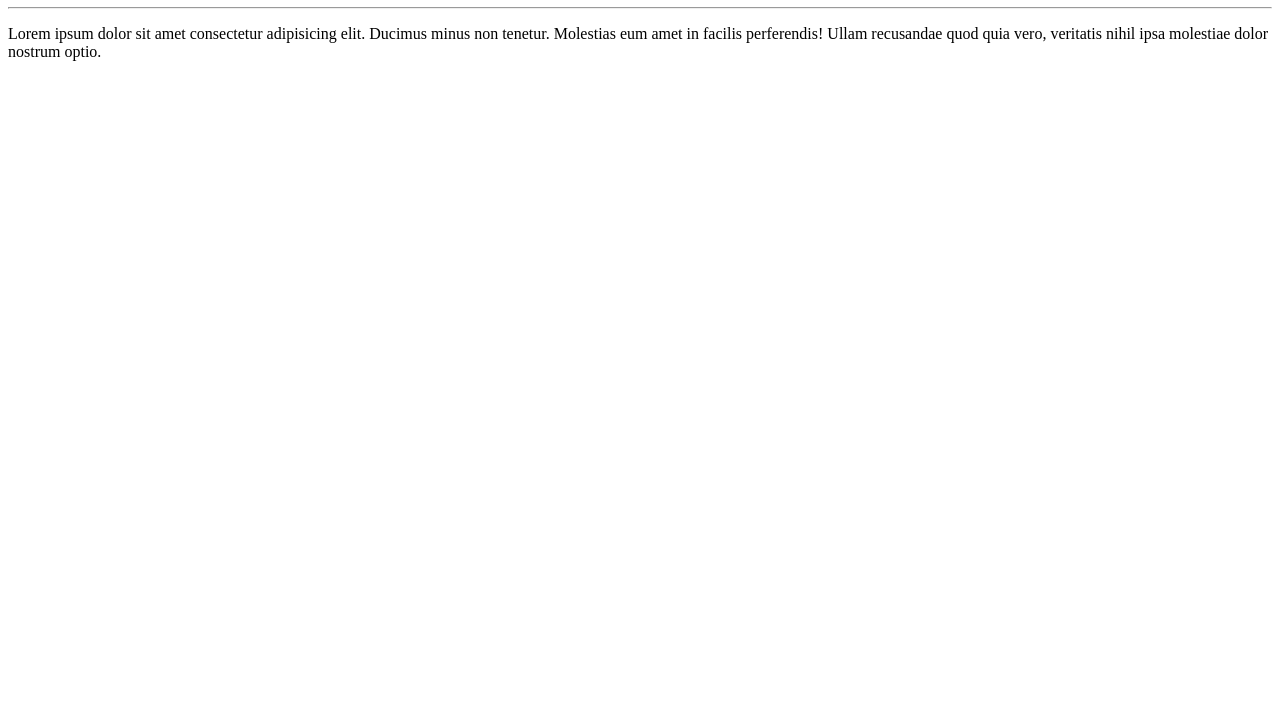
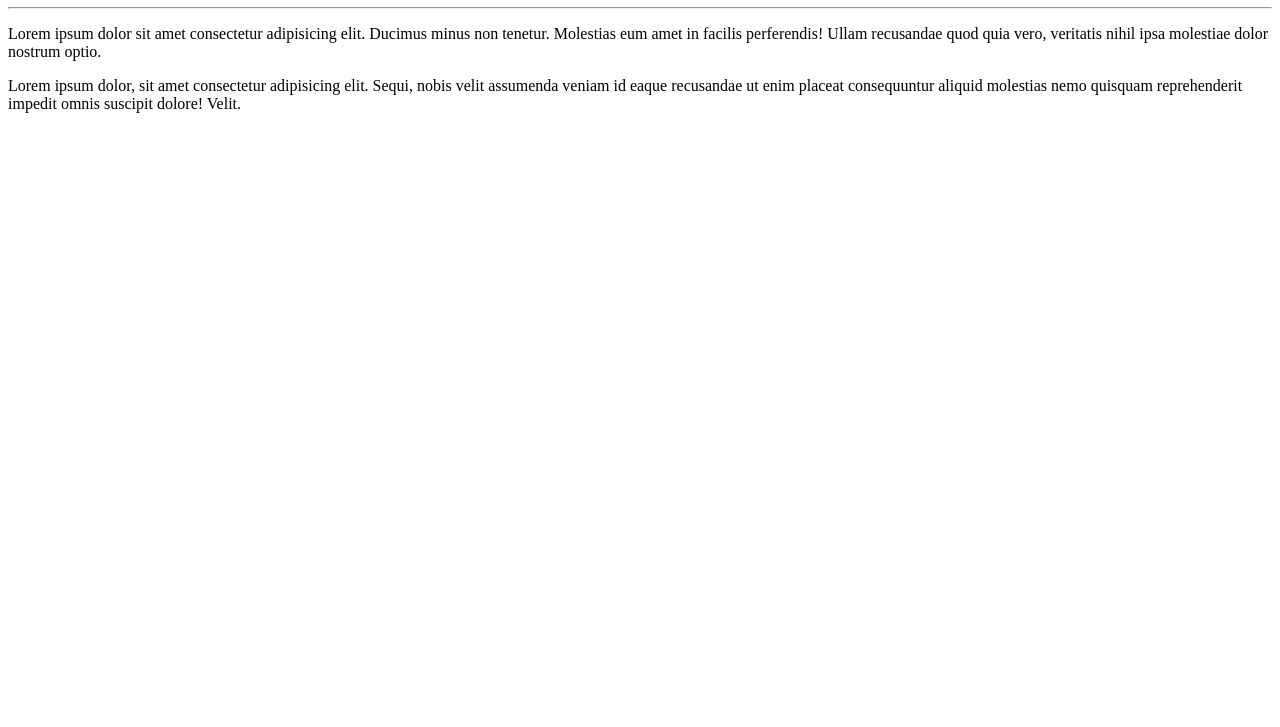
Before and after one commit to viviansca/Ola-mundo, a plain HTML site: page site-exemplo/index.html in a window 1280 px wide. Shown: the part 73-800 px from the top of the page. Drawn offline with Linux system fonts and the light colour scheme.

Commit message:
adicionei um parágrafo

```diff
--- a/site-exemplo/index.html
+++ b/site-exemplo/index.html
@@ -10,5 +10,6 @@
     <h1>Olá, Mundo!</h1>
     <hr>
     <p>Lorem ipsum dolor sit amet consectetur adipisicing elit. Ducimus minus non tenetur. Molestias eum amet in facilis perferendis! Ullam recusandae quod quia vero, veritatis nihil ipsa molestiae dolor nostrum optio.</p>
+    <p>Lorem ipsum dolor, sit amet consectetur adipisicing elit. Sequi, nobis velit assumenda veniam id eaque recusandae ut enim placeat consequuntur aliquid molestias nemo quisquam reprehenderit impedit omnis suscipit dolore! Velit.</p>
 </body>
 </html>
```
